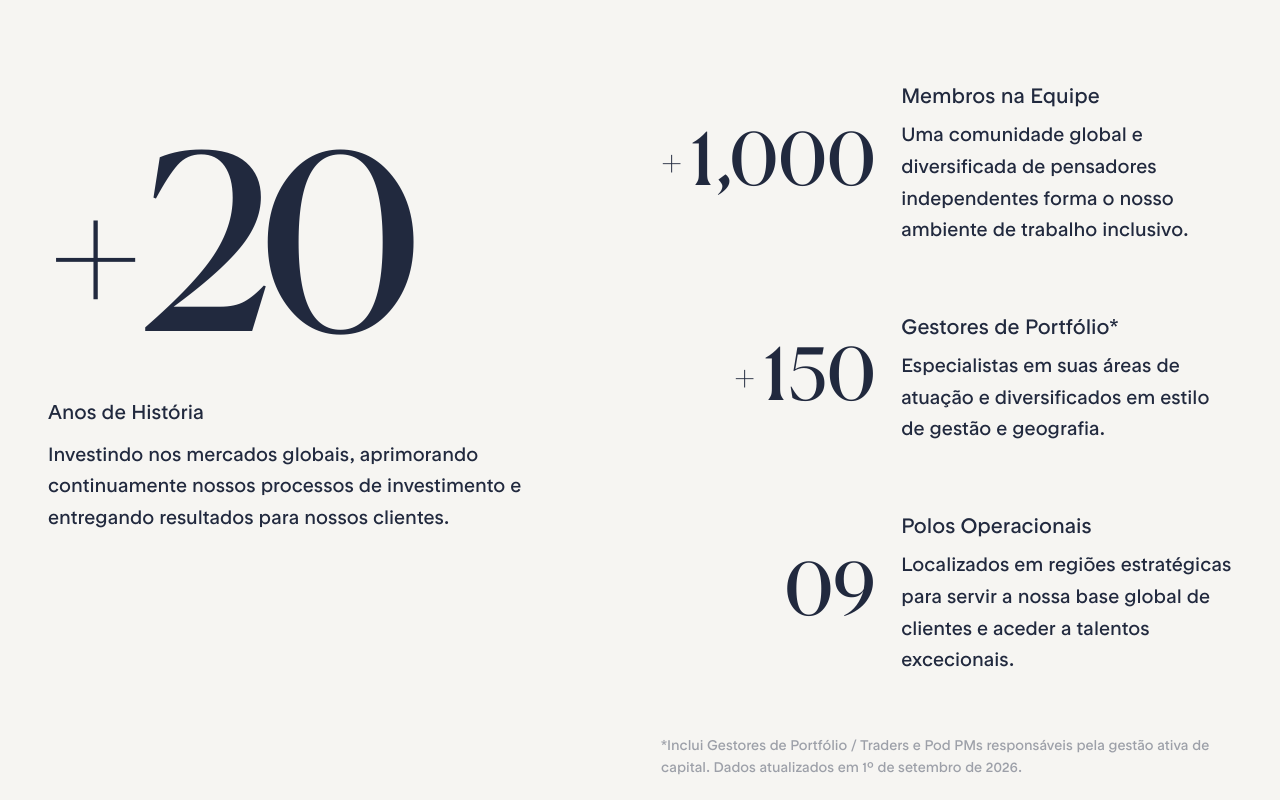
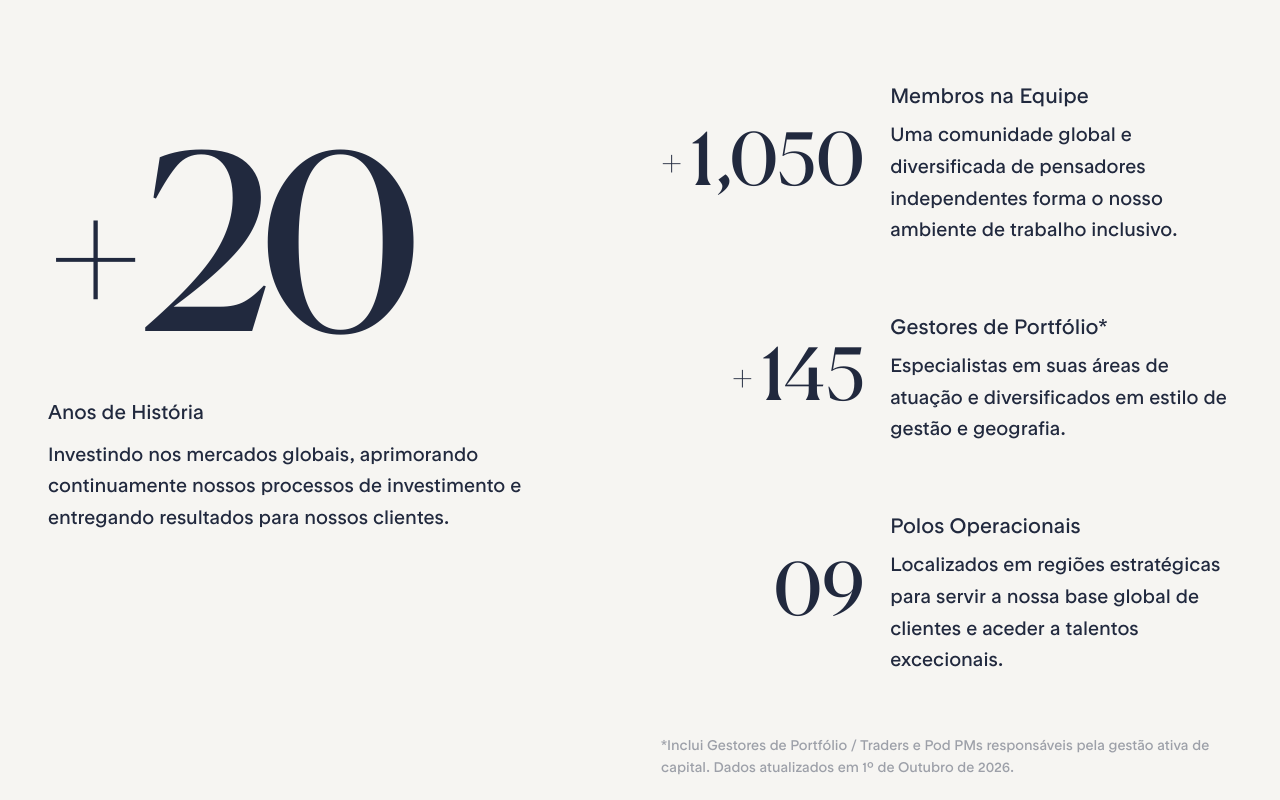
Before and after one commit to UelintonHJ/belmont-global, a Next.js app: page / in a window 1280 px wide. Shown: the part 1360-2160 px from the top of the page. Built offline with nearby package versions, Linux system fonts and the light colour scheme.

Commit message:
feat(about-us): update company statistics and data
- Increase team members count from 1,000 to 1,050
- Update portfolio managers count from 150 to 145
- Update statistics reference date to October 1, 2026

```diff
--- a/app/components/AboutUs.tsx
+++ b/app/components/AboutUs.tsx
@@ -149,7 +149,7 @@ export function AboutUs() {
                                     +
                                 </span>
 
-                                <CountUp value={1000} />
+                                <CountUp value={1050} />
                             </div>
 
                             <ScrollReveal
@@ -183,7 +183,7 @@ export function AboutUs() {
                                     +
                                 </span>
 
-                                <CountUp value={150} />
+                                <CountUp value={145} />
                             </div>
 
                             <ScrollReveal
@@ -238,7 +238,7 @@ export function AboutUs() {
                             *Inclui Gestores de Portfólio / Traders
                             e Pod PMs responsáveis pela gestão ativa
                             de capital. Dados atualizados em 1º de
-                            setembro de 2026.
+                            Outubro de 2026.
                         </ScrollReveal>
                     </div>
                 </div>
```
